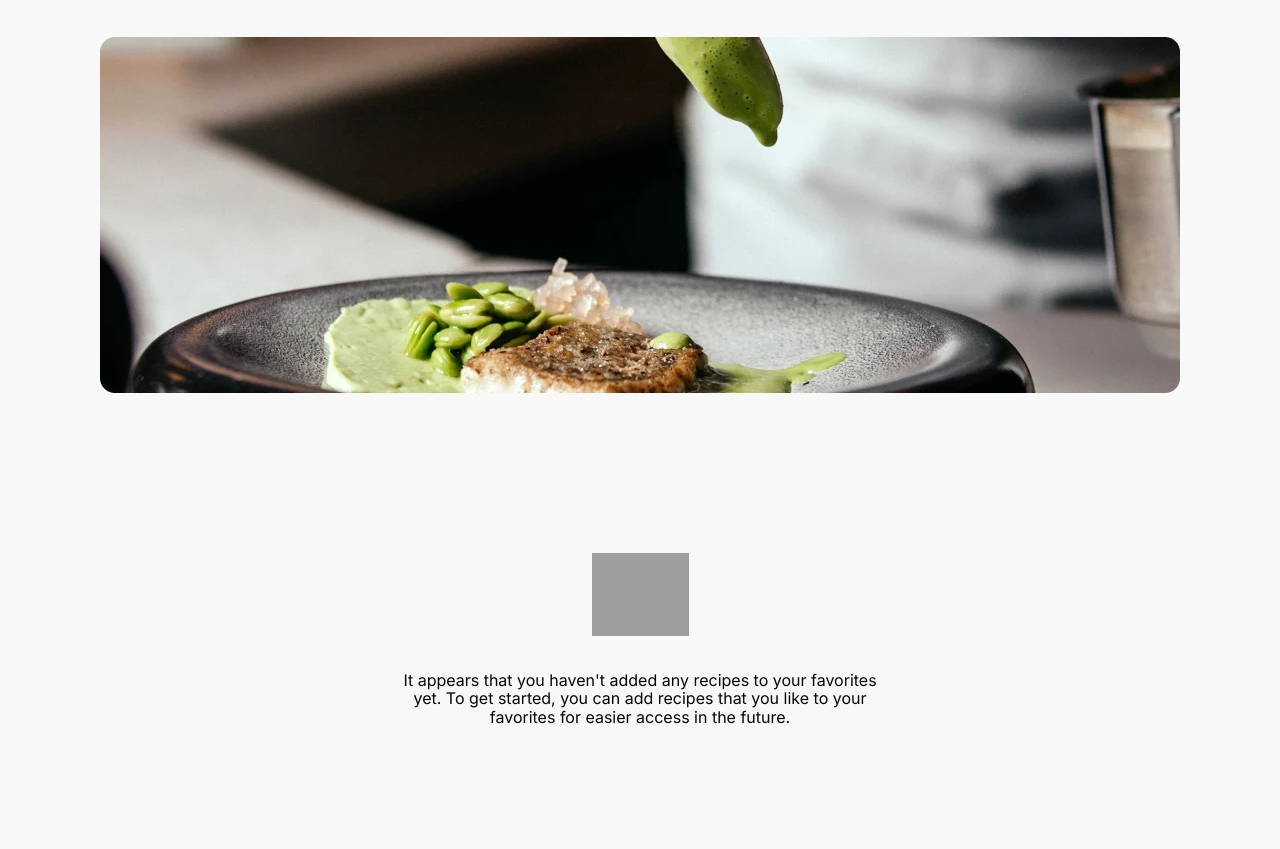
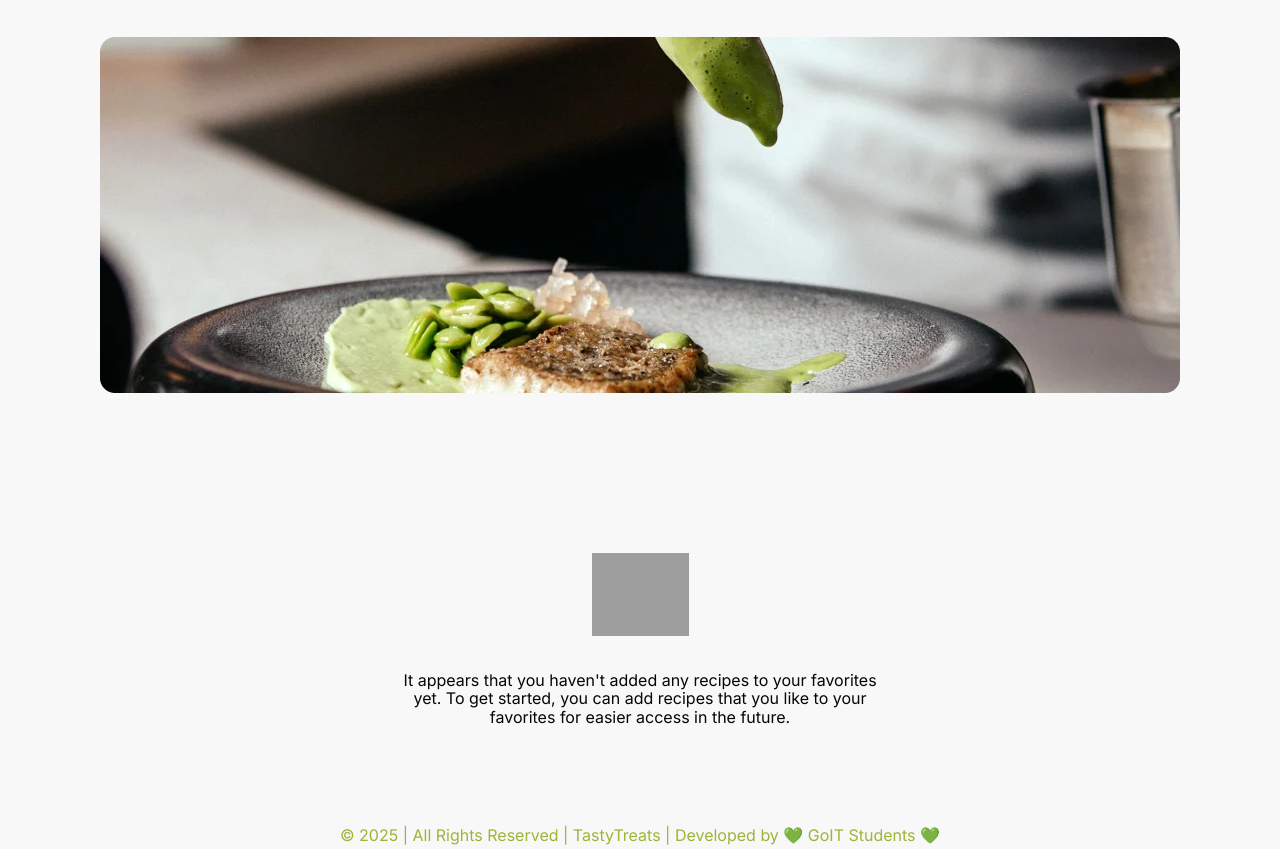
Before and after one commit to ozncncyr/tasty-treats, a website built with Vite: page src/favorites.html in a window 1280 px wide. Shown: the part 69-918 px from the top of the page. Before the commit the page ends 800 px from the top, so only its background shows below. Built offline with nearby package versions, Linux system fonts and the light colour scheme; grey boxes are pictures that could not be loaded.

Commit message:
feat: Add footer section with styling and hover effects for improved user experience

```diff
--- a/src/css/layout/fav_page_list.css
+++ b/src/css/layout/fav_page_list.css
@@ -50,12 +50,14 @@
   border: 1px solid var(--primary-color-02);
   outline: none;
   cursor: pointer;
+  transition: all 250ms ease-in-out;
 }
 
 .dark .button-fav {
   color: rgba(255, 255, 255, 0.5);
   background-color: inherit;
   border-color: rgba(255, 255, 255, 0.5);
+  transition: all 250ms ease-in-out;
 }
 
 .button-fav.onActive,
--- /dev/null
+++ b/src/css/layout/footer.css
@@ -0,0 +1,47 @@
+.footer {
+    margin-top: 80px;
+    padding-bottom: 4px;
+}
+
+@media screen and (min-width: 768px) {
+    .footer {
+        margin-top: 100px;
+    }
+}
+
+.footer-copy {
+    display: block;
+
+    @media screen and (max-width: 767px) {
+        margin-bottom: 9px;
+    }
+
+    @media screen and (min-width: 768px) {
+        display: inline-block;
+    }
+}
+
+.footer {
+    @media screen and (min-width: 768px) {
+        display: flex;
+        justify-content: center;
+        align-items: center;
+    }
+}
+
+.footer-copy{
+    color: var(--accent-color);
+}
+
+
+.footer-copy:hover{
+    color: orange;
+}
+
+.footer-copy::after{
+    content: '💚 GoIT Students 💚';
+}
+
+.footer-copy:hover::after{
+    content: '🧡 GoIT Students 🧡';
+}
--- a/src/css/layout/switcher.css
+++ b/src/css/layout/switcher.css
@@ -1,12 +1,3 @@
-/* --primary-color
---background-menu
---primary-color-03
---primary-color-05
- --primary-color-02
- --primary-color-01
- --background-mob-menu
-*/
-
 :root[data-theme='light'] {
     --primary-color: #050505;
     --primary-color-08: rgba(5, 5, 5, 0.8);
@@ -25,6 +16,7 @@
     --border-pag: #9bb537;
     --background-menu: #fff;
     --option-color: #fff;
+    transition: all 250ms ease-in-out;
 }
 
 :root[data-theme='dark'] {
@@ -45,6 +37,7 @@
     --border-pag: #9bb537;
     --background-menu: #050505;
     --option-color: #050505;
+    transition: all 250ms ease-in-out;
 }
 
 #pagination .move-button {
--- a/src/css/main.css
+++ b/src/css/main.css
@@ -13,3 +13,4 @@
 @import url('./layout/fav_hero.css');
 @import url('./layout/fav_page_list.css');
 @import url('./layout/switcher.css');
+@import url('./layout/footer.css');
--- a/src/favorites.html
+++ b/src/favorites.html
@@ -32,6 +32,10 @@
     <!-- Favoriler Sayfası Sipariş Popup / Favourites Page Order Modal -->
     <load src="./partials/order-now-modal.html" />
 
+    <footer>
+      <load src="./partials/footer.html" />
+    </footer>
+
     <script type="module" src="./favorites.js"></script>
     <script type="module" src="./js/utils/switcher.js"></script>
   </body>
--- /dev/null
+++ b/src/partials/footer.html
@@ -0,0 +1,6 @@
+<section class="footer">
+  <p class="footer-copy">
+    © 2025 | All Rights Reserved | TastyTreats | Developed by
+    <span class="footer-link"></span>
+  </p>
+</section>
```
Also changed, not shown: src/index.html (+2 -0 lines), src/css/layout/all-categories.css.
